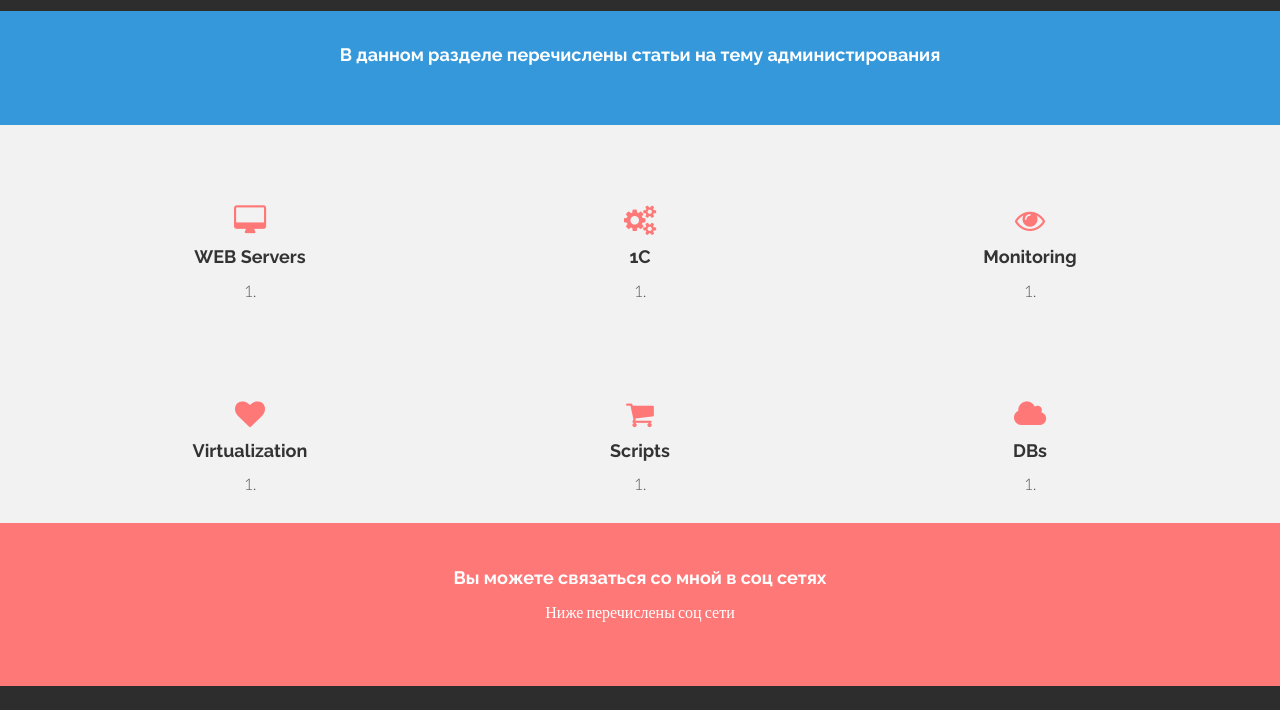
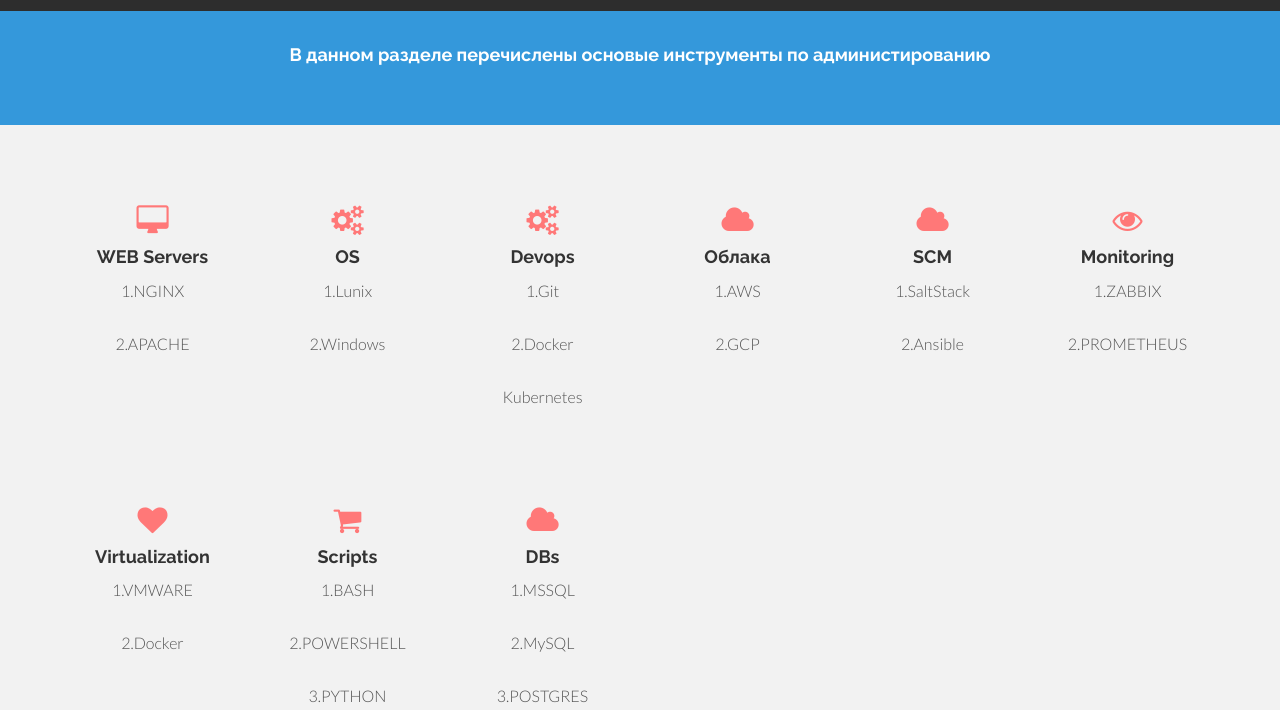
Before and after one commit to dss2194/little_blog, a plain HTML site: page admins.html in a window 1280 px wide. Shown: the part 70-780 px from the top of the page. Drawn offline with Linux system fonts and the light colour scheme.

Commit message:
fix information

```diff
--- a/admins.html
+++ b/admins.html
@@ -57,7 +57,7 @@
     <div class="container">
       <div class="row centered">
         <div class="col-lg-8 col-lg-offset-2">
-          <h4>В данном разделе перечислены статьи на тему администирования</b></h4>
+          <h4>В данном разделе перечислены основые инструменты по администированию </h4>
           <p></p>
         </div>
       </div>
@@ -70,24 +70,49 @@
   <div class="container w">
     <div class="row centered">
       <br><br>
-      <div class="col-lg-4">
+      <div class="col-lg-2">
         <i class="fa fa-desktop"></i>
         <h4>WEB Servers</h4>
-        <p>1.</p>
+        <p>1.NGINX</p>
+        <p>2.APACHE</p>
       </div>
       <!-- col-lg-4 -->
 
-      <div class="col-lg-4">
+     <div class="col-lg-2">
         <i class="fa fa-cogs"></i>
-        <h4>1C</h4>
-        <p>1.</p>
+        <h4>OS</h4>
+        <p>1.Lunix</p>
+        <p>2.Windows</p>
+      </div>
+
+     <div class="col-lg-2">
+        <i class="fa fa-cogs"></i>
+        <h4>Devops</h4>
+        <p>1.Git</p>
+        <p>2.Docker</p>
+        <p>Kubernetes</p>
+      </div>
+
+      <div class="col-lg-2">
+        <i class="fa fa-cloud"></i>
+        <h4>Облака</h4>
+        <p>1.AWS</p>
+        <p>2.GCP</p>
+      </div>
+
+      <div class="col-lg-2">
+        <i class="fa fa-cloud"></i>
+        <h4>SCM</h4>
+        <p>1.SaltStack</p>
+        <p>2.Ansible</p>
       </div>
       <!-- col-lg-4 -->
 
-      <div class="col-lg-4">
+      <div class="col-lg-2">
         <i class="fa fa-eye"></i>
         <h4>Monitoring</h4>
-        <p>1.</p>
+        <p>1.ZABBIX</p>
+        <p>2.PROMETHEUS</p>
       </div>
       <!-- col-lg-4 -->
     </div>
@@ -95,24 +120,32 @@
     <br>
     <div class="row centered">
       <br><br>
-      <div class="col-lg-4">
+      <div class="col-lg-2">
         <i class="fa fa-heart"></i>
         <h4>Virtualization</h4>
-        <p>1.</p>
+        <p>1.VMWARE</p>
+        <p>2.Docker</p>
       </div>
       <!-- col-lg-4 -->
 
-      <div class="col-lg-4">
+      <div class="col-lg-2">
         <i class="fa fa-shopping-cart"></i>
         <h4>Scripts</h4>
-        <p>1.</p>
+        <p>1.BASH</p>
+        <p>2.POWERSHELL</p>
+        <p>3.PYTHON</p>
+        <p>4.CMD</p>
       </div>
       <!-- col-lg-4 -->
 
-      <div class="col-lg-4">
+      <div class="col-lg-2">
         <i class="fa fa-cloud"></i>
         <h4>DBs</h4>
-        <p>1.</p>
+        <p>1.MSSQL</p>
+        <p>2.MySQL</p>
+        <p>3.POSTGRES</p>
+        <p>4.MongoDb</p>
+        <p>3.Redis</p>
       </div>
       <!-- col-lg-4 -->
     </div>
```
Also changed, not shown: about.html (+7 -32 lines), index.html (+1 -1 lines), lib/bootstrap/css/bootstrap.css.
